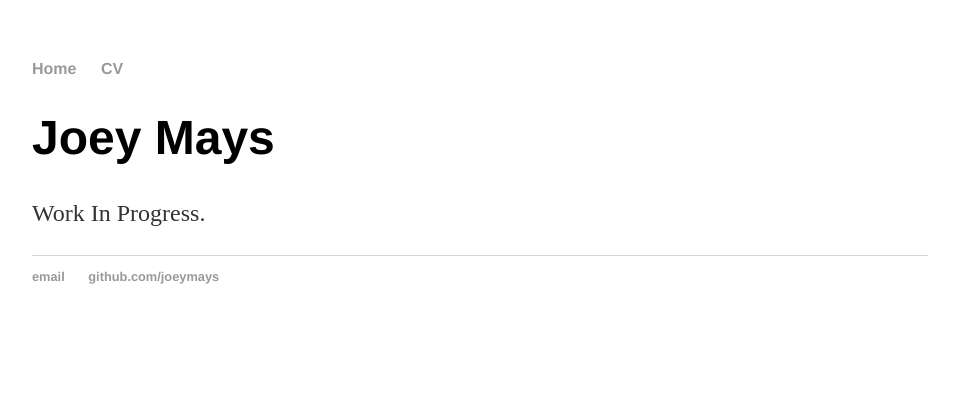
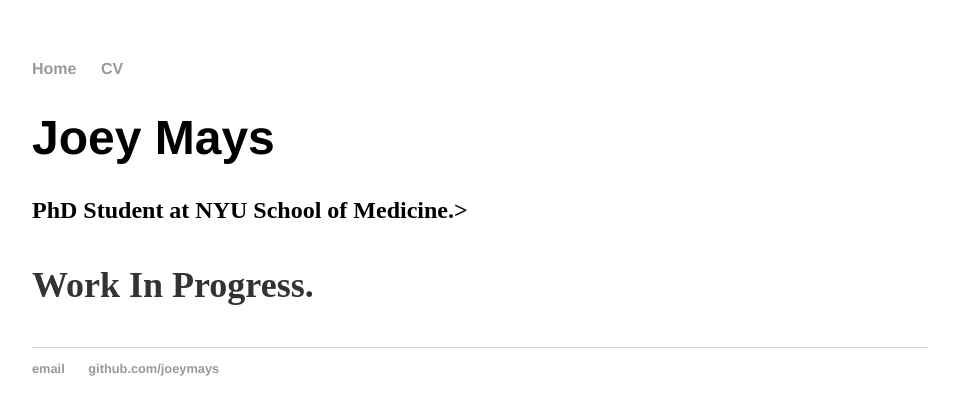
Before and after one commit to joeymays/joeymays.github.io, a Jekyll site: the page built from index.html, in a window 1280 px wide. Shown: the top 415 px of the page, without its empty margins (160-1119 px from the left). Built offline with Jekyll 4.4.1, drawn with Linux system fonts in a browser that asks for light colours.

Commit message:
Update index.html

```diff
--- a/index.html
+++ b/index.html
@@ -4,5 +4,6 @@ title: Joey Mays
 ---
 <div class="blurb">
 	<h1>Joey Mays</h1>
+	<h2>PhD Student at NYU School of Medicine.>
 	<p>Work In Progress.</p>
 </div><!-- /.blurb -->
```
